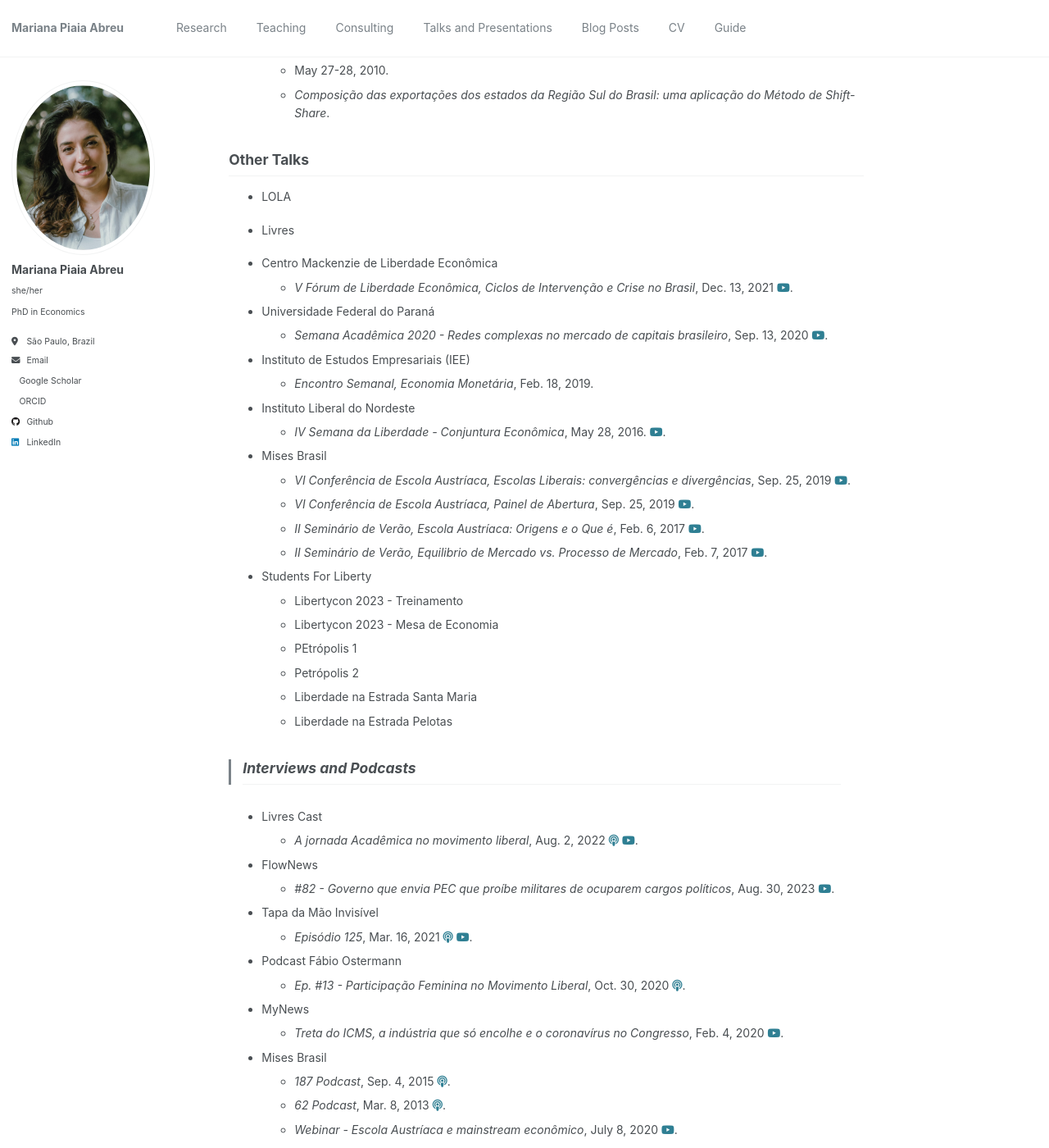
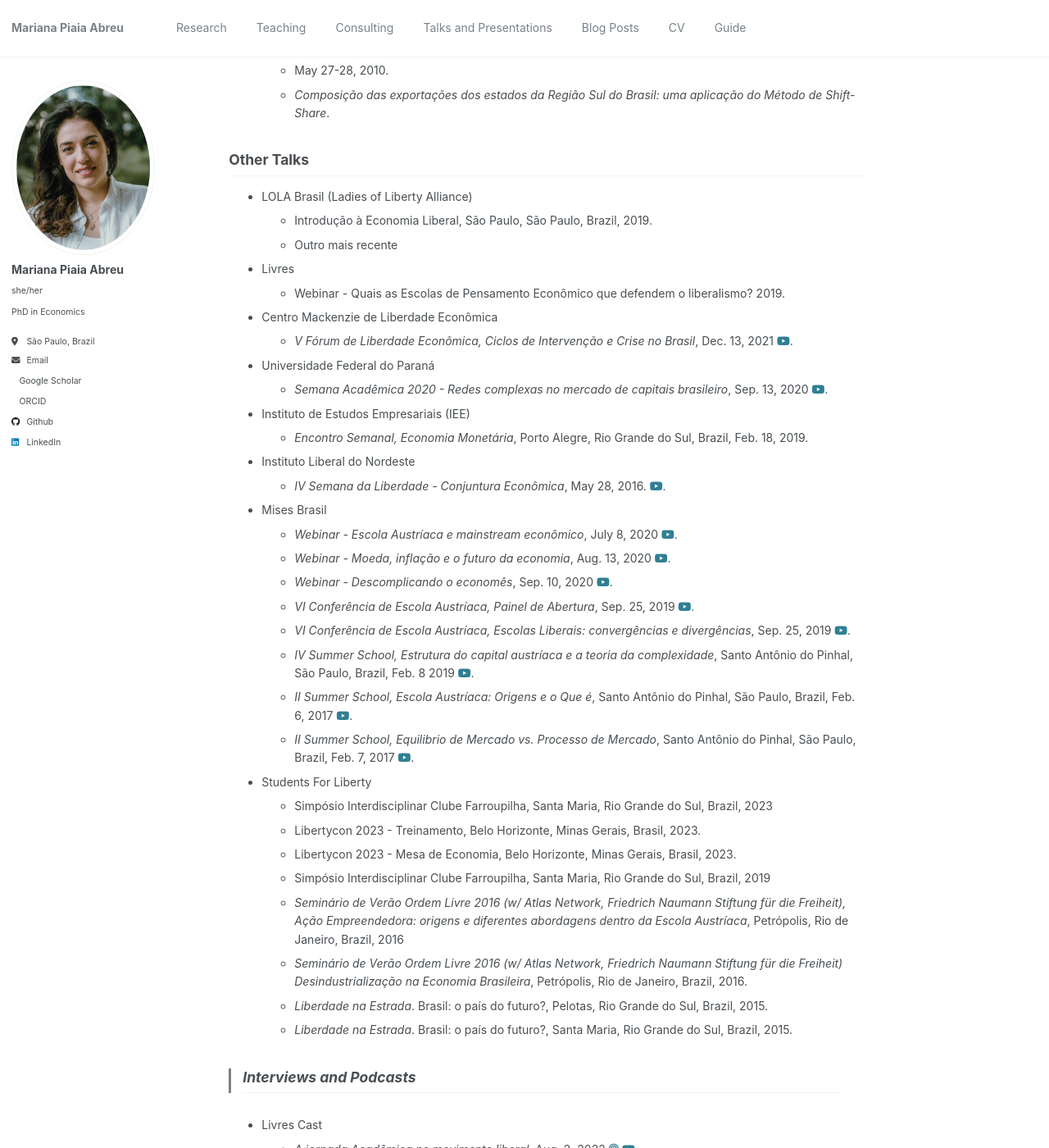
Before and after one commit to piaiaabreu/piaiaabreu.github.io, a Jekyll site: the page built from _pages/talks.md, in a window 1280 px wide and 1400 px high, scrolled down 775 px. Shown: the whole window at 82% size. Built offline with Jekyll 4.4.1, drawn with Linux system fonts in a browser that asks for light colours; a style sheet for code colours, icons or effects is not loaded; some of the changed text lies outside the part shown.

Commit message:
Update talks.md

```diff
--- a/_pages/talks.md
+++ b/_pages/talks.md
@@ -39,10 +39,12 @@ redirect_from:
 
 ## Other Talks
 
-* LOLA
+* LOLA Brasil (Ladies of Liberty Alliance)
+  * Introdução à Economia Liberal, São Paulo, São Paulo, Brazil, 2019.
+  * Outro mais recente
 
 * Livres
-
+  * Webinar - Quais as Escolas de Pensamento Econômico que defendem o liberalismo? 2019.
 
 * Centro Mackenzie de Liberdade Econômica
   * _V Fórum de Liberdade Econômica, Ciclos de Intervenção e Crise no Brasil_, Dec. 13, 2021
@@ -53,29 +55,40 @@ redirect_from:
   <a href="https://www.youtube.com/live/sMzDso8iPuY?si=JSNBJn2mXFrqrLMw" target="_blank" title="YouTube"><i class="fab fa-youtube"></i></a>.
 
 * Instituto de Estudos Empresariais (IEE)
-  * _Encontro Semanal, Economia Monetária_, Feb. 18, 2019.
+  * _Encontro Semanal, Economia Monetária_, Porto Alegre, Rio Grande do Sul, Brazil, Feb. 18, 2019.
 
 * Instituto Liberal do Nordeste
   * _IV Semana da Liberdade - Conjuntura Econômica_, May 28, 2016.
    <a href=" https://youtu.be/rxwvMzuUVVw?si=Qouv0MdUAjic1wog" target="_blank" title="YouTube"><i class="fab fa-youtube"></i></a>.
 
 * Mises Brasil
+  * _Webinar - Escola Austríaca e mainstream econômico_, July 8, 2020
+  <a href="https://www.youtube.com/live/sMzDso8iPuY?si=JSNBJn2mXFrqrLMw" target="_blank" title="YouTube"><i class="fab fa-youtube"></i></a>.
+  * _Webinar - Moeda, inflação e o futuro da economia_, Aug. 13, 2020
+  <a href="https://www.youtube.com/live/yIRxjJLL3a4?si=70j6xd5bgv6cw0aC" target="_blank" title="YouTube"><i class="fab fa-youtube"></i></a>.
+  * _Webinar - Descomplicando o economês_, Sep. 10, 2020
+  <a href="https://www.youtube.com/live/xjoIzcGiTzA?si=6MDypzPjdwks8UVZ" target="_blank" title="YouTube"><i class="fab fa-youtube"></i></a>.
+  * _VI Conferência de Escola Austríaca, Painel de Abertura_, Sep. 25, 2019
+  <a href="https://youtu.be/MDqCovEKdac?si=c_K4A5gNvFNmAxaY" target="_blank" title="YouTube"><i class="fab fa-youtube"></i></a>.
   * _VI Conferência de Escola Austríaca, Escolas Liberais: convergências e divergências_, Sep. 25, 2019
   <a href="https://youtu.be/OC3sg9GwMeM?si=HOGZ62N0lPS_aZ_2" target="_blank" title="YouTube"><i class="fab fa-youtube"></i></a>.
-  * _VI Conferência de Escola Austríaca, Painel de Abertura_, Sep. 25, 2019
-  <a href="https://youtu.be/MDqCovEKdac?si=c_K4A5gNvFNmAxaY" target="_blank" title="YouTube"><i class="fab fa-youtube"></i></a>.
-  * _II Seminário de Verão, Escola Austríaca: Origens e o Que é_, Feb. 6, 2017
+  * _IV Summer School, Estrutura do capital austríaca e a teoria da complexidade_, Santo Antônio do Pinhal, São Paulo, Brazil, Feb. 8 2019 <a href="https://youtu.be/2Ol6jX2VBVI?si=AtoPaX3OgXgwj8bf" target="_blank" title="YouTube"><i class="fab fa-youtube"></i></a>.
+  * _II Summer School, Escola Austríaca: Origens e o Que é_, Santo Antônio do Pinhal, São Paulo, Brazil, Feb. 6, 2017
   <a href="https://youtu.be/FnOjB39eOcQ?si=_lebKhc_Vca5wNVT" target="_blank" title="YouTube"><i class="fab fa-youtube"></i></a>.
-  * _II Seminário de Verão, Equilibrio de Mercado vs. Processo de Mercado_, Feb. 7, 2017
+  * _II Summer School, Equilibrio de Mercado vs. Processo de Mercado_, Santo Antônio do Pinhal, São Paulo, Brazil, Feb. 7, 2017
   <a href="https://youtu.be/u1d268PxTjU?si=7IXXBnUWkMsnApWh" target="_blank" title="YouTube"><i class="fab fa-youtube"></i></a>.
 
+
 * Students For Liberty
-  * Libertycon 2023 - Treinamento
-  * Libertycon 2023 - Mesa de Economia
-  * PEtrópolis 1
-  * Petrópolis 2
-  * Liberdade na Estrada Santa Maria
-  * Liberdade na Estrada Pelotas
+  * Simpósio Interdisciplinar Clube Farroupilha, Santa Maria, Rio Grande do Sul, Brazil, 2023
+  * Libertycon 2023 - Treinamento, Belo Horizonte, Minas Gerais, Brasil, 2023.
+  * Libertycon 2023 - Mesa de Economia, Belo Horizonte, Minas Gerais, Brasil, 2023.
+  * Simpósio Interdisciplinar Clube Farroupilha, Santa Maria, Rio Grande do Sul, Brazil, 2019
+  * _Seminário de Verão Ordem Livre 2016 (w/ Atlas Network, Friedrich Naumann Stiftung für die Freiheit), Ação Empreendedora: origens e diferentes abordagens dentro da Escola Austríaca_, Petrópolis, Rio de Janeiro, Brazil, 2016
+  * _Seminário de Verão Ordem Livre 2016 (w/ Atlas Network, Friedrich Naumann Stiftung für die Freiheit) Desindustrialização na Economia Brasileira_, Petrópolis, Rio de Janeiro, Brazil, 2016.
+  * _Liberdade na Estrada_. Brasil: o país do futuro?, Pelotas, Rio Grande do Sul, Brazil, 2015.
+  * _Liberdade na Estrada_. Brasil: o país do futuro?, Santa Maria, Rio Grande do Sul, Brazil, 2015.
+
 
 > ## Interviews and Podcasts
 
@@ -106,9 +119,11 @@ redirect_from:
   <a href="https://open.spotify.com/episode/30Y4XasSDiXZe7T5vcc76p?si=ZynEbl0RQCq_zDRFJRsJZw" target="_blank" title="Podcast"><i class="fas fa-podcast"></i></a>.
   * _62 Podcast_, Mar. 8, 2013
   <a href="https://open.spotify.com/episode/6ThrI3DNnpTf8DkfpUh1t8?si=OfvlQBUxQ5mOxmKWHw-jrg" target="_blank" title="Podcast"><i class="fas fa-podcast"></i></a>.
-  * _Webinar - Escola Austríaca e mainstream econômico_, July 8, 2020
-  <a href="https://www.youtube.com/live/sMzDso8iPuY?si=JSNBJn2mXFrqrLMw" target="_blank" title="YouTube"><i class="fab fa-youtube"></i></a>.
-  * _Webinar - Moeda, inflação e o futuro da economia_, Aug. 13, 2020
-  <a href="https://www.youtube.com/live/yIRxjJLL3a4?si=70j6xd5bgv6cw0aC" target="_blank" title="YouTube"><i class="fab fa-youtube"></i></a>.
-* _Webinar - Descomplicando o economês_, Sep. 10, 2020
-  <a href="https://www.youtube.com/live/xjoIzcGiTzA?si=6MDypzPjdwks8UVZ" target="_blank" title="YouTube"><i class="fab fa-youtube"></i></a>.
+
+* Folha de São Paulo
+
+* Estadão
+
+* Gazeta: podcast
+
+* Joven Pan
```
